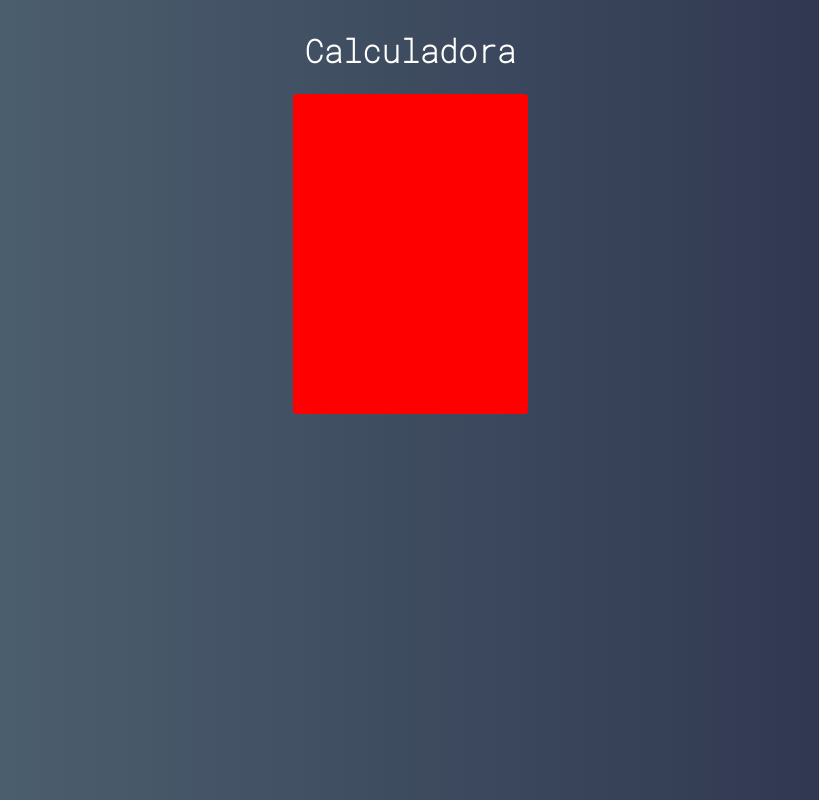
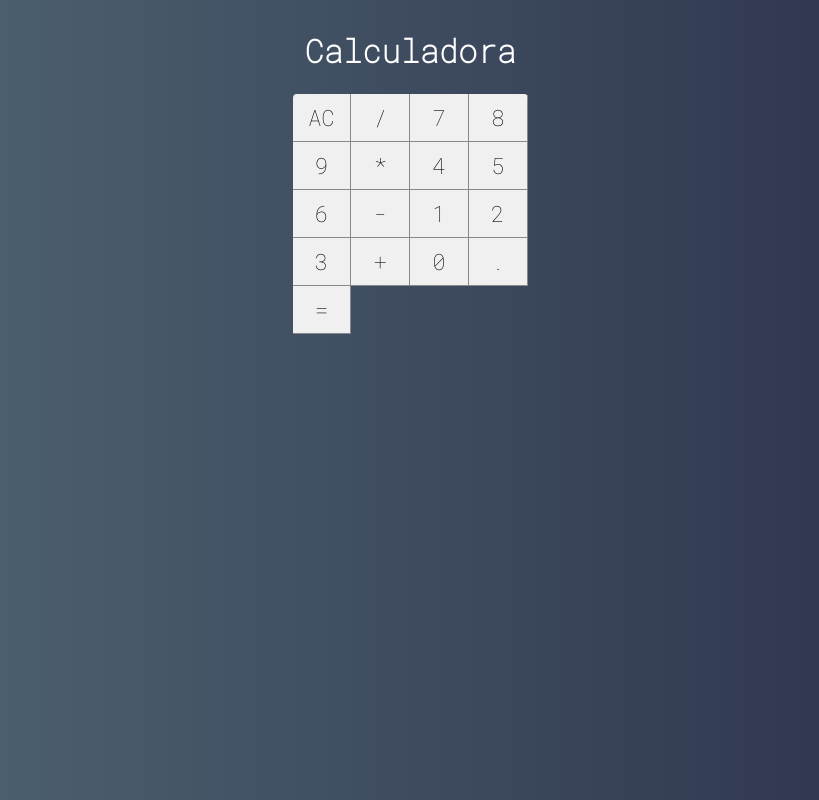
Before and after one commit to PomboObeso/calculator-react-project, a React (Create React App) app: page / in a window 1280 px wide. Shown: the whole page, without its empty margins (230-1049 px from the left). Built offline with nearby package versions, Linux system fonts and the light colour scheme.

Commit message:
Criando os Botões e organizando o Grid

```diff
--- /dev/null
+++ b/src/components/Button.css
@@ -0,0 +1,13 @@
+:root {
+    --bg-button: #f0f0f0;
+    --border-button: 1px solid #888;
+}
+
+.button {
+    font-size: 1.4em;
+    background-color: var(--bg-button);
+    border: none;
+    border-right: var(--border-button);
+    border-bottom: var(--border-button);
+    outline: none;
+}
--- /dev/null
+++ b/src/components/Button.jsx
@@ -0,0 +1,4 @@
+import React from "react";
+import './Button.css';
+
+export default props => <button className="button">{props.label}</button>
--- a/src/main/Calculator.css
+++ b/src/main/Calculator.css
@@ -3,5 +3,8 @@
     width: 235px;
     border-radius: 4px;
     overflow: hidden;
-    background-color: red;
+
+    display: grid;
+    grid-template-columns: repeat(4, 25%);
+    grid-template-rows: repeat(5, 48px);
 }
--- a/src/main/Calculator.jsx
+++ b/src/main/Calculator.jsx
@@ -1,11 +1,30 @@
 import React, { Component } from 'react';
 import './Calculator.css';
 
+import Button from '../components/Button';
+let endPoint = 10;
+let i = 0;
 export default class Calculator extends Component {
     render() {
         return (
             <div className='calculator'>
-
+                <Button label="AC"/>
+                <Button label="/"/>
+                <Button label="7"/>
+                <Button label="8"/>
+                <Button label="9"/>
+                <Button label="*"/>
+                <Button label="4"/>
+                <Button label="5"/>
+                <Button label="6"/>
+                <Button label="-"/>
+                <Button label="1"/>
+                <Button label="2"/>
+                <Button label="3"/>
+                <Button label="+"/>
+                <Button label="0"/>
+                <Button label="."/>
+                <Button label="="/>
             </div>
         )
     }
```
